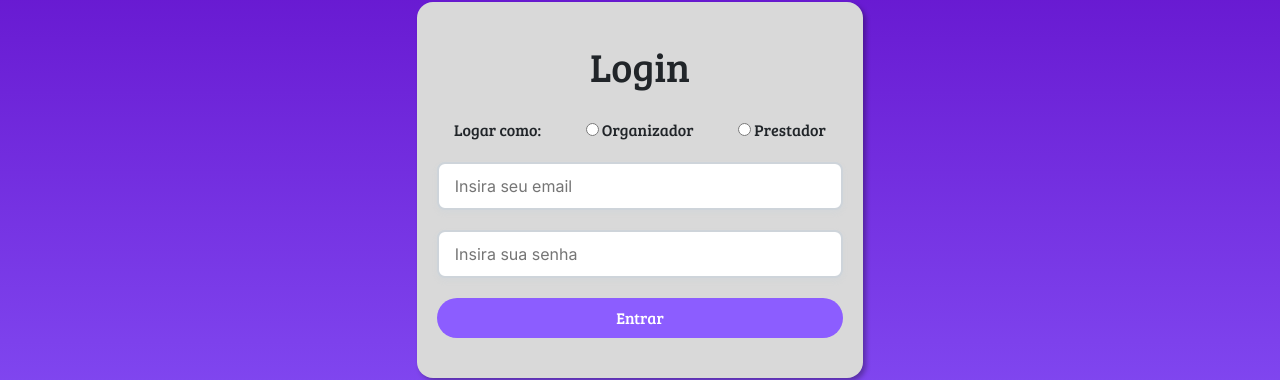
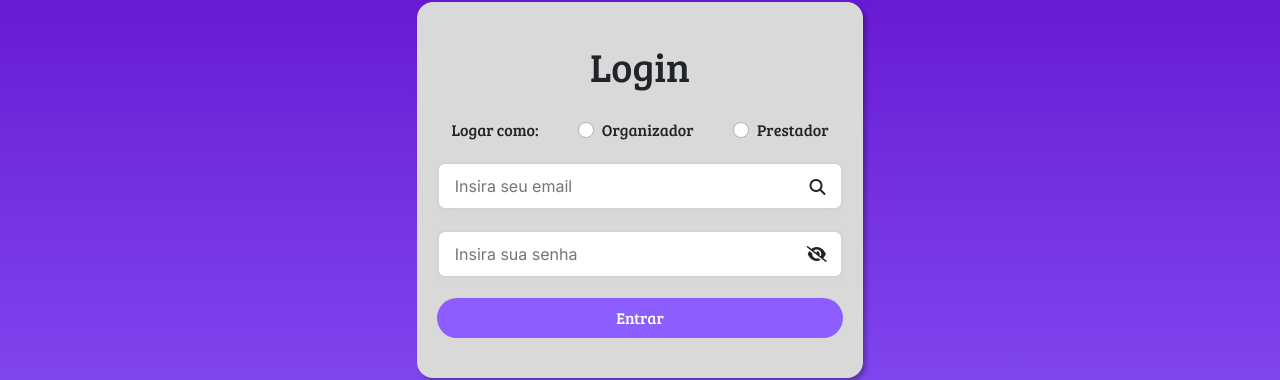
Before and after one commit to Eventhub-TCC/eventhub-tcc.github.io, a React (Create React App) app: page /login in a window 1280 px wide. Shown: the part 210-590 px from the top of the page. Built offline with nearby package versions, Linux system fonts and the light colour scheme.

Commit message:
feat(frontend): complementa componentes de input
- Estiliza componente de InputRadio
- Complementa componente de Input
- Implementa funcionalidade de alterar visibilidade da senha na tela de Login
- Default props trocados por parâmetros defaults do js
- Font awesome adicionado

```diff
--- a/package.json
+++ b/package.json
@@ -3,6 +3,7 @@
   "version": "0.1.0",
   "private": true,
   "dependencies": {
+    "@fortawesome/fontawesome-free": "^6.7.2",
     "@testing-library/jest-dom": "^5.17.0",
     "@testing-library/react": "^13.4.0",
     "@testing-library/user-event": "^13.5.0",
--- a/src/App.css
+++ b/src/App.css
@@ -1,6 +1,8 @@
 @import url('https://fonts.googleapis.com/css2?family=Bree+Serif&family=Inter:ital,opsz,wght@0,14..32,100..900;1,14..32,100..900&display=swap');
 
 :root{
+    --purple-900: #55379D;
+    --purple-800: #6A40C3;
     --purple-700: #8C5DFF;
     --purple-400: #8135E6;
     --fonte-principal: "Bree Serif", serif;
--- a/src/componentes/Botao/Botao.tsx
+++ b/src/componentes/Botao/Botao.tsx
@@ -1,7 +1,7 @@
 import React from 'react'
 import './Botao.css'
 
-const Botao = ({tamanho, cor, funcao, texto}: any) => {
+const Botao = ({tamanho = 'med', cor = 'var(--purple-700)', funcao, texto}: any) => {
   return (
     <button
       className={`botao ${tamanho}`}
@@ -13,9 +13,4 @@ const Botao = ({tamanho, cor, funcao, texto}: any) => {
   )
 }
 
-Botao.defaultProps = {
-    tamanho: 'med',
-    cor: 'var(--purple-700)'
-}
-
 export default Botao
--- a/src/componentes/Input/Input.css
+++ b/src/componentes/Input/Input.css
@@ -1,13 +1,32 @@
 @import url(../../App.css);
+
+.container-input{
+    position: relative;
+}
 
 .input{
     width: 100%;
     border: solid #CED4DA 2px;
     border-radius: 8px;
-    padding:  10px 16px;
+    padding-top: 10px;
+    padding-bottom: 10px;
     font-family: var(--fonte-secundaria) ;
     background-color: white ;
     box-shadow: 0 3px 5px #ced4da79;
+}
+
+.input-padding-sem-icone{
+    padding:  10px 16px;
+}
+
+.input-padding-direita{
+    padding-right: 48px;
+    padding-left: 16px;
+}
+
+.input-padding-esquerda{
+    padding-right: 16px;
+    padding-left: 48px;
 }
 
 .input:invalid:not(:placeholder-shown){
@@ -26,3 +45,37 @@
 .input::placeholder{
     font-family: var(--fonte-secundaria);
 }
+
+.icone-input{
+    position: absolute;
+    top: 35%;
+}
+
+.icone-input-direita{
+    right: 1.1rem;
+}
+
+.icone-input-esquerda{
+    left: 1.1rem;
+}
+
+.icone-input-botao{
+    position: absolute;
+    top: 25.55%;
+}
+
+.icone-input-botao-direita{
+    right: 1.035rem;
+}
+
+.icone-input-botao-esquerda{
+    left: 1.035rem;
+}
+
+.icone-botao{
+    background-color: transparent;
+    border: none;
+    padding: 0;
+    width: 20px;
+    color: inherit;
+}
--- a/src/componentes/Input/Input.tsx
+++ b/src/componentes/Input/Input.tsx
@@ -1,19 +1,28 @@
 import './Input.css'
 
-const Input = ({tipo, dica, obrigatorio, onChange}: any) => {
+const Input = ({tipo = 'text', dica, obrigatorio = true, onChange, icone = null, posicaoIcone = 'sem-icone', funcaoIcone = null}: any) => {
   return (
-    <input type={tipo}
-      className='input'
-      placeholder={dica}
-      required={obrigatorio}
-      onChange={onChange}
-    />
+    <div className="container-input">
+      <input type={tipo}
+        className={`input ${!icone && posicaoIcone === 'sem-icone' ? 'input-padding-sem-icone' : (icone && posicaoIcone === 'sem-icone') || posicaoIcone === 'direita' ? 'input-padding-direita' : 'input-padding-esquerda'}`}
+        placeholder={dica}
+        required={obrigatorio}
+        onChange={onChange}
+        name='input'
+      />
+      {
+        !icone && posicaoIcone === 'sem-icone' ?
+          ''
+        :
+          !funcaoIcone ?
+            <i className={`${icone} icone-input ${(icone && posicaoIcone === 'sem-icone') || posicaoIcone === 'direita' ? `icone-input-direita` : `icone-input-esquerda`}`}></i>
+          :
+            <button type='button' className={`icone-botao icone-input-botao ${(icone && posicaoIcone === 'sem-icone') || posicaoIcone === 'direita' ? `icone-input-botao-direita` : `icone-input-botao-esquerda`}`} onClick={funcaoIcone}>
+              <i className={`${icone}`}></i>
+            </button>
+      }
+    </div>
   )
 }
 
-Input.defaultProps = {
-    tipo:'text',
-    obrigatorio: true
-}
-
 export default Input
--- a/src/componentes/InputRadio/InputRadio.css
+++ b/src/componentes/InputRadio/InputRadio.css
@@ -1,5 +1,51 @@
 @import url(../../App.css);
 
 .radio{
+    display: none;
+}
+
+.label_radio{
+    display: flex;
+    flex-direction: row-reverse;
+    justify-content: center;
+    align-items: center;
+    gap: 8px;
+}
+
+.radio_span{
+    display: block;
+    width: 16px;
+    height: 16px;
+    border-radius: 100%;
+    background-color: white;
+    border: 1px solid #ADB5BD;
+    display: flex;
+    justify-content: center;
+    align-items: center;
+    cursor: pointer;
+    transition: all 250ms ease-in-out;
+}
+
+.radio:checked ~ .radio_span{
     background-color: var(--purple-700);
 }
+
+.radio:not(:checked) ~ .radio_span:hover{
+    border: 1px solid rgb(88, 88, 88);
+}
+
+.radio:checked ~ .radio_span::after{
+    content: '';
+    width: 8px;
+    height: 8px;
+    border-radius: 100%;
+    background-color: white;
+}
+
+.radio:checked ~ .radio_span:hover{
+    background-color: var(--purple-800);
+}
+
+.radio:checked ~ .radio_span:active{
+    background-color: var(--purple-700);
+}
--- a/src/componentes/InputRadio/InputRadio.tsx
+++ b/src/componentes/InputRadio/InputRadio.tsx
@@ -1,9 +1,10 @@
-import './InputRadio'
+import './InputRadio.css'
 
 const InputRadio = ({nome, textoLabel, id, funcao}: any) => {
   return (
-    <label htmlFor={id}>
+    <label htmlFor={id} className='label_radio'>
       <input className='radio' type="radio" name={nome} id={id} onChange={funcao}/> {textoLabel}
+      <span className='radio_span'></span>
     </label>
   )
 }
--- a/src/index.tsx
+++ b/src/index.tsx
@@ -2,6 +2,7 @@ import React from 'react';
 import ReactDOM from 'react-dom/client';
 import App from './App';
 import 'bootstrap/dist/css/bootstrap.min.css'
+import '@fortawesome/fontawesome-free/css/all.min.css'
 
 const root = ReactDOM.createRoot(
   document.getElementById('root') as HTMLElement
--- a/src/paginas/login/Login.tsx
+++ b/src/paginas/login/Login.tsx
@@ -9,6 +9,7 @@ const Login = () => {
   const [ tipoUsuario, setTipoUsuario ] = useState('');
   const [ email, setEmail ] = useState('');
   const [ senha, setSenha ] = useState('');
+  const [ senhaOculta, setSenhaOculta ] = useState(true);
 
   const onEmailAlterado = (event:ChangeEvent<HTMLInputElement>)=>{
     setEmail(event.target.value)
@@ -16,6 +17,10 @@ const Login = () => {
 
   const onSenhaAlterada = (event:ChangeEvent<HTMLInputElement>)=>{
     setSenha(event.target.value)
+  }
+
+  const mostrarSenha = () => {
+    setSenhaOculta(!senhaOculta)
   }
 
   const logar = (event: FormEvent<HTMLFormElement>, email:string, senha:string)=>{
@@ -42,10 +47,10 @@ const Login = () => {
             <InputRadio id='prestador-radio' nome='login' textoLabel='Prestador' funcao={()=>setTipoUsuario("prestador")}/>
           </div>
           <div>
-            <Input dica='Insira seu email' tipo='email' onChange={onEmailAlterado}/>
+            <Input dica='Insira seu email' tipo='email' onChange={onEmailAlterado} icone="fa fa-search" />
           </div>
           <div>
-            <Input dica='Insira sua senha' tipo='password' onChange={onSenhaAlterada}/>
+            <Input dica='Insira sua senha' tipo={senhaOculta ? 'password' : 'text'} onChange={onSenhaAlterada} icone={`fa-solid ${senhaOculta ? 'fa-eye-slash' : 'fa-eye'}`} funcaoIcone={mostrarSenha} />
           </div>
           <div>
             <Botao  texto='Entrar' tamanho='med' funcao={(e: FormEvent<HTMLFormElement>)=>logar(e, email, senha)}/>
```
Also changed, not shown: 1 other file (tests, documents, lock files or other folders).
